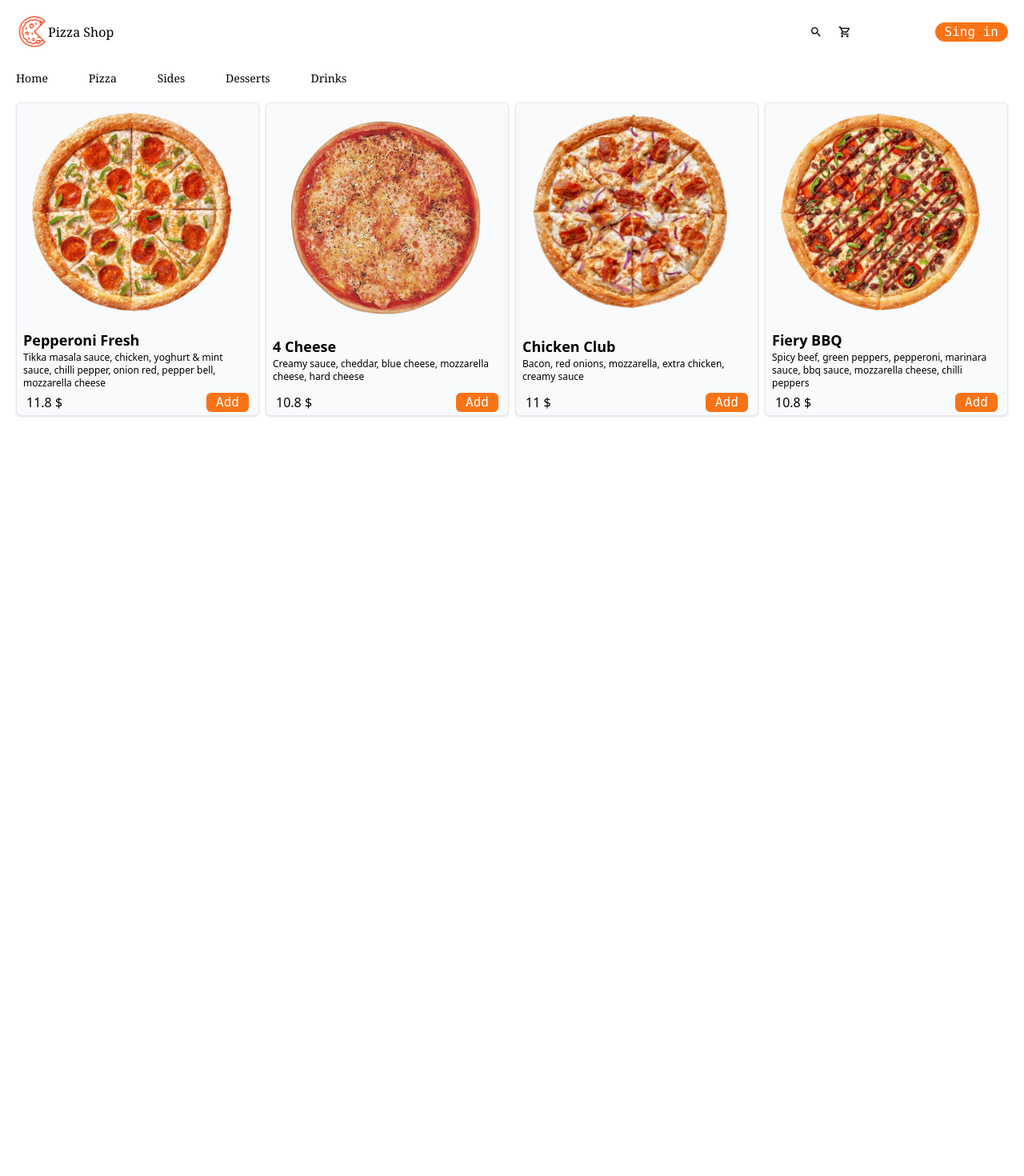
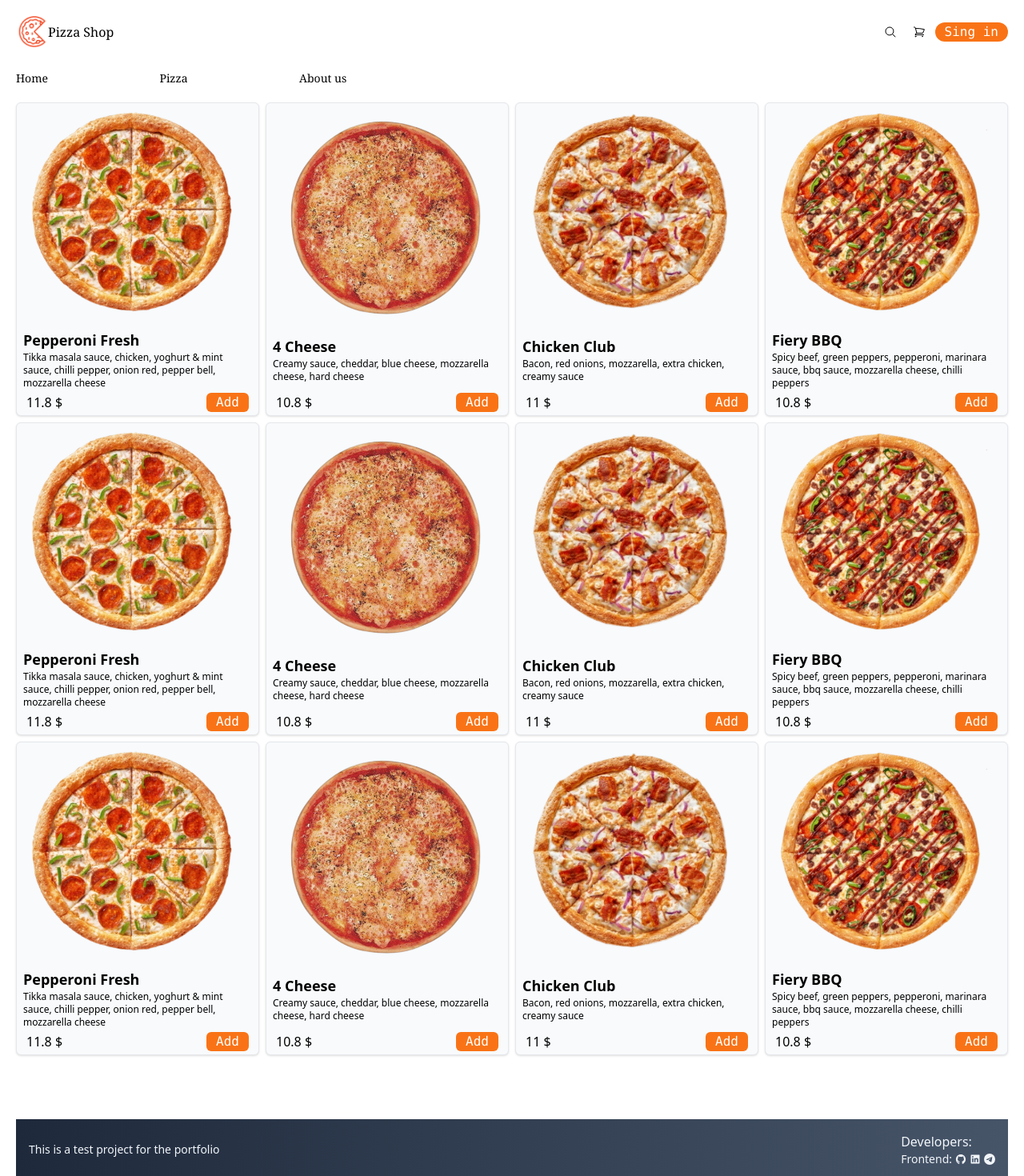
Before and after one commit to rataysh/myReactProject, a React (Create React App) app in the folder pizza-ts/pizza-shop/: page / in a window 1280 px wide. Shown: the top 1470 px of the page at 80% size. Before the commit the page ends 800 px from the top, so only its background shows below. Built offline with nearby package versions, Linux system fonts and the light colour scheme.

Commit message:
add footer

```diff
--- a/pizza-ts/pizza-shop/src/App.tsx
+++ b/pizza-ts/pizza-shop/src/App.tsx
@@ -6,30 +6,32 @@ import { AppSign } from './tsx/appBar/appSign';
 import { appBarMenuList as requestAppBarMenu } from './tsx/appBar/appBarRequest/requestAppMenu';
 import { CardPizza } from './components/cardPizza/cardPizza';
 import { requestCardPizza } from './components/cardPizza/cardPizzaRequest/cardPizzaRequest';
+import { AboutAs } from './tsx/footer/footer';
 
 
 export function App() {
   return (
     <div className="container mx-auto p-5">
-        <div className="flex place-items-center justify-between">
+        <header className="flex place-items-center justify-between">
             <AppLogo />
-            <div className="flex w-1/5 justify-between">
+            <div className="flex justify-between">
               <AppFindAndBuy />
               <AppSign />
             </div>
-        </div>
-        <div className="w-1/3 mt-7 flex place-content-between space-x-1">
+        </header>
+        <body>
+           <nav className="w-1/3 mt-7 flex place-content-between space-x-1">
             {requestAppBarMenu.map(appBarMenuData =>
             <AppMenu appBarMenuData={appBarMenuData} key={appBarMenuData.id}/>)}
-        </div>
-        <div>
+          </nav>
           <div className="mt-5 grid grid-cols-2 md:grid-cols-3 lg:grid-cols-4 gap-2">
             {requestCardPizza.map(templateCardPizza =>
             <CardPizza templateCardPizza={templateCardPizza} key={templateCardPizza.id} />)}
-              {/* <CardPizza/> */}
           </div>
-        </div>
-
+        </body>
+        <footer>
+          <AboutAs />
+        </footer>
     </div>
   );
 }
--- a/pizza-ts/pizza-shop/src/components/cardPizza/cardPizzaRequest/cardPizzaRequest.tsx
+++ b/pizza-ts/pizza-shop/src/components/cardPizza/cardPizzaRequest/cardPizzaRequest.tsx
@@ -36,4 +36,60 @@ export const requestCardPizza: IcardPizza[] = [
         description: 'Spicy beef, green peppers, pepperoni, marinara sauce, bbq sauce, mozzarella cheese, chilli peppers',
         price: 10.80,
     },
+    {
+        id: 4,
+        imgPizza: pepperoniImg,
+        name: 'Pepperoni Fresh',
+        description: 'Tikka masala sauce, chicken, yoghurt & mint sauce, chilli pepper, onion red, pepper bell, mozzarella cheese',
+        price: 11.80,
+    },
+    {
+        id: 5,
+        imgPizza: fourCheeseImg,
+        name: '4 Cheese',
+        description: 'Creamy sauce, cheddar, blue cheese, mozzarella cheese, hard cheese',
+        price: 10.8,
+    },
+    {
+        id: 6,
+        imgPizza: chickenСlubImg,
+        name: 'Chicken Club',
+        description: 'Bacon, red onions, mozzarella, extra chicken, creamy sauce',
+        price: 11,
+    },
+    {
+        id: 7,
+        imgPizza: fieryBqqImg,
+        name: 'Fiery BBQ',
+        description: 'Spicy beef, green peppers, pepperoni, marinara sauce, bbq sauce, mozzarella cheese, chilli peppers',
+        price: 10.80,
+    },
+    {
+        id: 8,
+        imgPizza: pepperoniImg,
+        name: 'Pepperoni Fresh',
+        description: 'Tikka masala sauce, chicken, yoghurt & mint sauce, chilli pepper, onion red, pepper bell, mozzarella cheese',
+        price: 11.80,
+    },
+    {
+        id: 9,
+        imgPizza: fourCheeseImg,
+        name: '4 Cheese',
+        description: 'Creamy sauce, cheddar, blue cheese, mozzarella cheese, hard cheese',
+        price: 10.8,
+    },
+    {
+        id: 10,
+        imgPizza: chickenСlubImg,
+        name: 'Chicken Club',
+        description: 'Bacon, red onions, mozzarella, extra chicken, creamy sauce',
+        price: 11,
+    },
+    {
+        id: 11,
+        imgPizza: fieryBqqImg,
+        name: 'Fiery BBQ',
+        description: 'Spicy beef, green peppers, pepperoni, marinara sauce, bbq sauce, mozzarella cheese, chilli peppers',
+        price: 10.80,
+    },
 ];
--- a/pizza-ts/pizza-shop/src/index.css
+++ b/pizza-ts/pizza-shop/src/index.css
@@ -1,9 +1,14 @@
 @tailwind base;
 @tailwind components;
 @tailwind utilities;
+
+
 
 @layer components {
     .button-orange {
         @apply px-3 rounded-md bg-orange-500 font-mono text-white hover:bg-orange-300 transition-all duration-100;
     }
+    .text-footer {
+        @apply text-sm font-medium text-slate-100;
+    }
 }
--- a/pizza-ts/pizza-shop/src/tsx/allProductView/allProductView.tsx
+++ /dev/null
@@ -1,15 +0,0 @@
-import React from 'react';
-import { IcardPizza } from '../../components/cardPizza/cardPizzaInterface/cardPizzaInterface';
-
-interface AllPoductView {
-    cardPizza: IcardPizza
-}
-
-
-export function AppMenu(props: AllPoductView) {
-    return (
-        <div>
-            TEST GRID
-        </div>
-    )
-};
--- a/pizza-ts/pizza-shop/src/tsx/appBar/appBarRequest/requestAppMenu.tsx
+++ b/pizza-ts/pizza-shop/src/tsx/appBar/appBarRequest/requestAppMenu.tsx
@@ -4,7 +4,5 @@ import { IappBarMenu } from '../interface/InterfaceAppMenu';
 export const appBarMenuList: IappBarMenu[] = [
     { id: 0, eachMenu: "Home" },
     { id: 1, eachMenu: "Pizza" },
-    { id: 2, eachMenu: "Sides" },
-    { id: 3, eachMenu: "Desserts" },
-    { id: 4, eachMenu: "Drinks" },
+    { id: 2, eachMenu: "About us" },
 ];
--- a/pizza-ts/pizza-shop/src/tsx/appBar/appFindAndBuy.tsx
+++ b/pizza-ts/pizza-shop/src/tsx/appBar/appFindAndBuy.tsx
@@ -1,14 +1,18 @@
 import React from "react";
-import {MdSearch, MdOutlineShoppingCart} from "react-icons/md";
+
 
 function AppFindAndBuy() {
     return (
         <div className="font-serif flex place-items-center space-x-5">
             <button>
-                <MdSearch/>
+                <svg xmlns="http://www.w3.org/2000/svg" fill="none" viewBox="0 0 24 24" strokeWidth={1.5} stroke="currentColor" className="w-4 h-4">
+                    <path strokeLinecap="round" strokeLinejoin="round" d="M21 21l-5.197-5.197m0 0A7.5 7.5 0 105.196 5.196a7.5 7.5 0 0010.607 10.607z" />
+                </svg>
             </button>
             <button>
-                <MdOutlineShoppingCart/>
+                <svg xmlns="http://www.w3.org/2000/svg" fill="none" viewBox="0 0 24 24" strokeWidth={1.5} stroke="currentColor" className="w-4 h-4">
+                    <path strokeLinecap="round" strokeLinejoin="round" d="M2.25 3h1.386c.51 0 .955.343 1.087.835l.383 1.437M7.5 14.25a3 3 0 00-3 3h15.75m-12.75-3h11.218c1.121-2.3 2.1-4.684 2.924-7.138a60.114 60.114 0 00-16.536-1.84M7.5 14.25L5.106 5.272M6 20.25a.75.75 0 11-1.5 0 .75.75 0 011.5 0zm12.75 0a.75.75 0 11-1.5 0 .75.75 0 011.5 0z" />
+                </svg>
             </button>
         </div>
     )
--- a/pizza-ts/pizza-shop/src/tsx/appBar/appSign.tsx
+++ b/pizza-ts/pizza-shop/src/tsx/appBar/appSign.tsx
@@ -3,7 +3,7 @@ import React from "react";
 
 export function AppSign() {
     return (
-        <button className="button-orange rounded-xl">
+        <button className="ml-3 button-orange rounded-xl">
             <span>
                 Sing in
             </span>
--- /dev/null
+++ b/pizza-ts/pizza-shop/src/tsx/footer/aboutDev.tsx
@@ -0,0 +1,31 @@
+import React from 'react';
+import { AiFillGithub, AiFillLinkedin } from "react-icons/ai";
+import { BsTelegram } from "react-icons/bs";
+
+interface GitLinkTg {
+    gitLink: string,
+    linkedLink: string,
+    telegramLink: string,
+}
+
+export function AboutDev(props: GitLinkTg) {
+    return (
+        <ul  className='flex items-center space-x-1 text-footer'>
+        <button>
+            <a href={props.gitLink} target="_blank" rel="noreferrer">
+                <AiFillGithub/>
+            </a>
+        </button>
+        <button>
+            <a href={props.linkedLink} target="_blank" rel="noreferrer">
+                <AiFillLinkedin/>
+            </a>
+        </button>
+        <button>
+            <a href={props.telegramLink} target="_blank" rel="noreferrer">
+                <BsTelegram/>
+            </a>
+        </button>
+    </ul>
+    )
+}
--- /dev/null
+++ b/pizza-ts/pizza-shop/src/tsx/footer/footer.tsx
@@ -0,0 +1,29 @@
+import React from 'react';
+import { AboutDev } from './aboutDev';
+
+
+export function AboutAs() {
+    return (
+        <div className='mt-20 p-4 bg-gradient-to-l from-slate-600 bg-slate-800 bottom-0'>
+            <div className='flex justify-between items-center'>
+                <p className='text-footer'>
+                    This is a test project for the portfolio
+                </p>
+                <div>
+                    <p className='text-sans font-medium text-slate-100'>
+                        Developers:
+                    </p>
+                    <div className='flex items-center space-x-1'>
+                        <p className='text-footer'>
+                            Frontend:
+                        </p>
+                        <AboutDev gitLink='https://github.com/rataysh'
+                         linkedLink='https://www.linkedin.com/in/denis-otkidach-ab946a216/?locale=en_US'
+                         telegramLink='https://t.me/alabama_homie'/>
+                    </div>
+                </div>
+            </div>
+
+        </div>
+    )
+}
```
Lines whose indentation alone changed are shown as unchanged.
